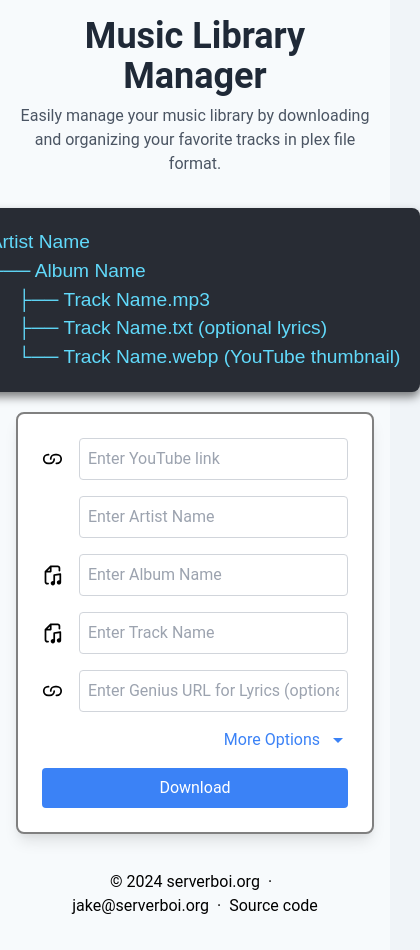
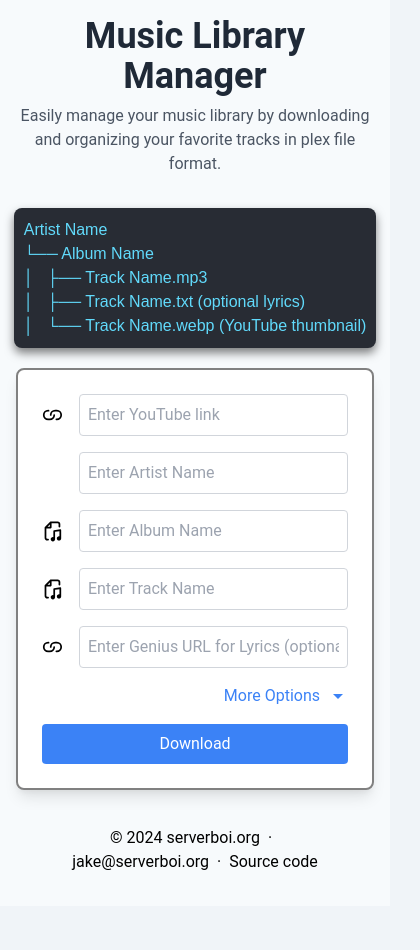
Before and after one commit to JakeTurner616/mp3-react-app, a React (Create React App) app in the folder music-library-manager/: page / in a window 390 px wide. Shown: the whole page, 420 px wide, since content can reach past the window. After the commit the page ends 906 px from the top, so only its background shows below. Built offline with nearby package versions, Linux system fonts and the light colour scheme; some icons are missing.

Commit message:
Mobile scaling in DirectoryStructure.js

```diff
--- a/music-library-manager/src/DirectoryStructure.js
+++ b/music-library-manager/src/DirectoryStructure.js
@@ -1,8 +1,8 @@
 import React from'react';
 
-const DirectoryStructure = () => {
-  return (
-    <div style={{
+// Define your styles as JavaScript object
+const styles = {
+  container: {
     fontFamily: "'Source Sans Pro', sans-serif",
     backgroundColor: "#282c34",
     color: "#61dafb",
@@ -12,9 +12,25 @@ const DirectoryStructure = () => {
     textAlign: "left",
     whiteSpace: "pre-wrap",
     lineHeight: 1.5,
-      boxShadow: "0px 5px 10px rgba(0,0,0,0.5)"
-    }}>
-      <pre style={{ fontSize: "1.2em", margin: 0, fontFamily: "inherit" }}>
+    boxShadow: "0px 5px 10px rgba(0,0,0,0.5)",
+    fontSize: '1.2em'
+  },
+  pre: {
+    margin: 0,
+    fontFamily: "inherit"
+  }
+};
+
+// Modify the styles based on the window width
+if (window.innerWidth <= 768) { // 768px is a common breakpoint for tablets
+  styles.container.padding = "10px";
+  styles.container.fontSize = '1em';
+}
+
+const DirectoryStructure = () => {
+  return (
+    <div style={styles.container}>
+      <pre style={styles.pre}>
         Artist Name
         {'\n'}
         └── Album Name
```
Lines whose indentation alone changed are shown as unchanged.
